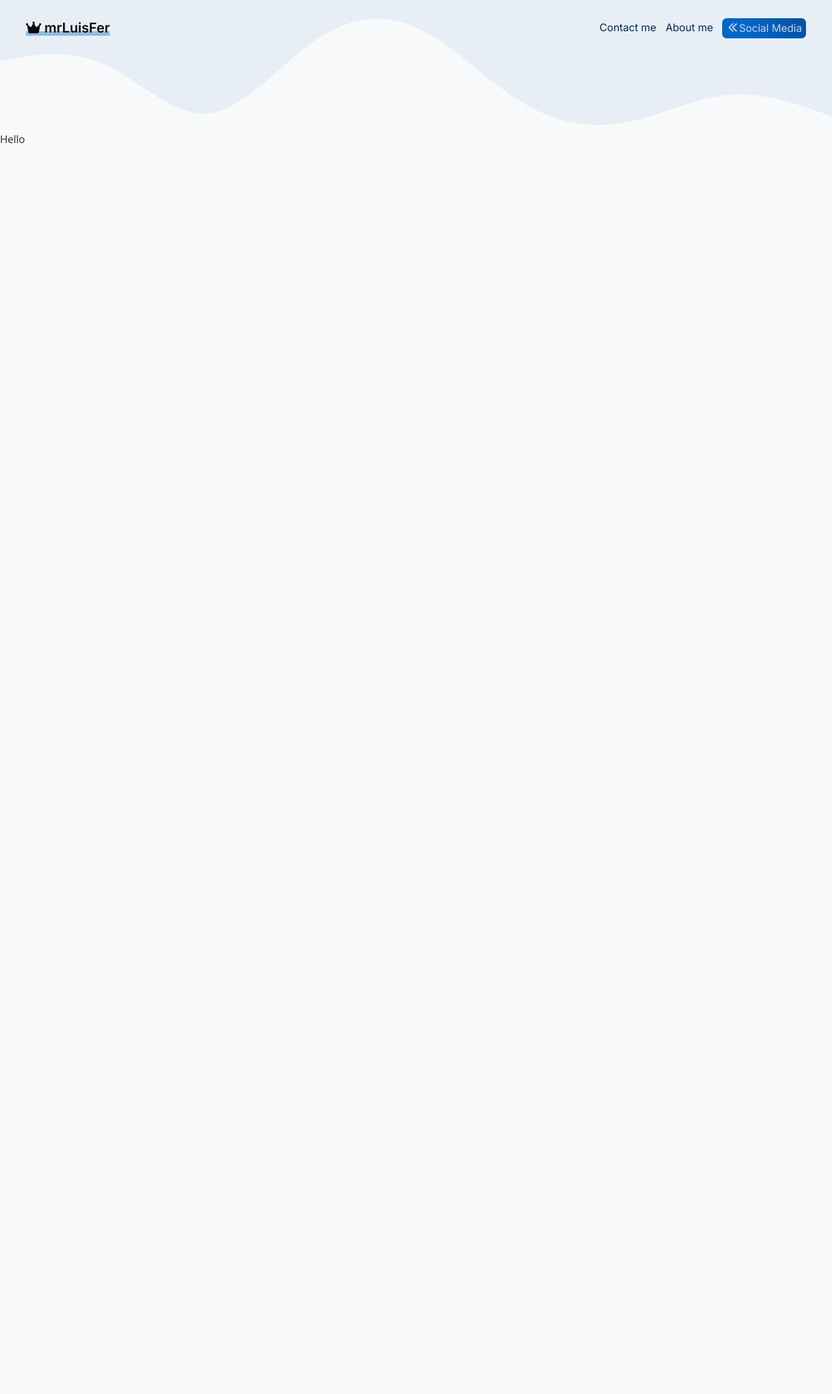
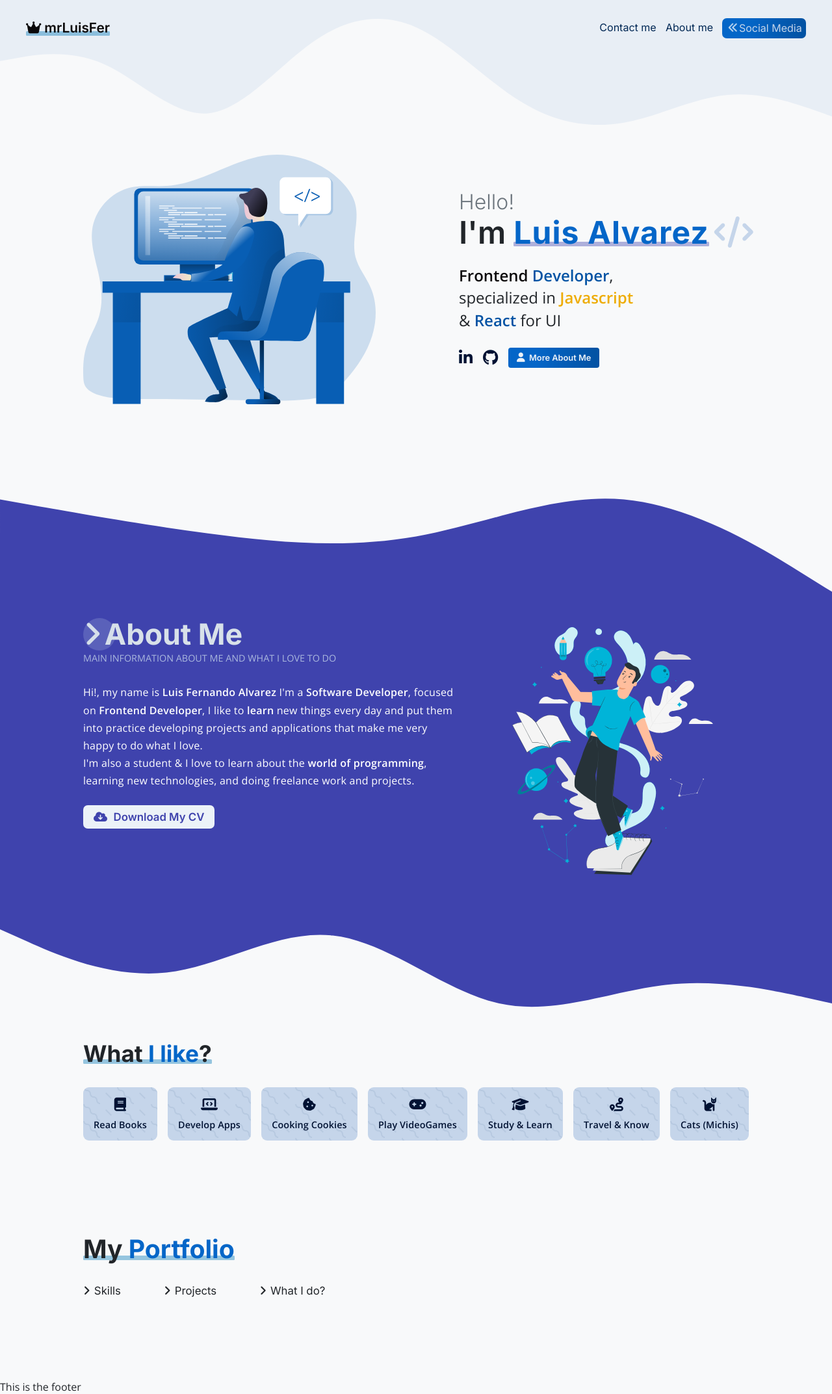
Before and after one commit to mrLuisFer/portfolio, a React (Create React App) app: page /about-me in a window 1280 px wide. Shown: the whole page at 65% size. Before the commit the page ends 800 px from the top, so only its background shows below. Built offline with nearby package versions, Linux system fonts and the light colour scheme.

Commit message:
fixed problem of not rendering component with different url

```diff
--- a/src/App.tsx
+++ b/src/App.tsx
@@ -1,18 +1,14 @@
 import React from "react"
 import "./scss/_App.scss"
 // React Router
-import {
-  BrowserRouter as Router,
-  Switch,
-  Route,
-  withRouter,
-} from "react-router-dom"
+import { BrowserRouter as Router, Switch, Route } from "react-router-dom"
 
 // views
 import HomePage from "./views/HomePage"
 import AboutMe from "./views/AboutMe"
 // components
 import NavBar from "./components/NavBar"
+import Footer from "./components/Footer"
 // Assets
 import wavePattern from "./assets/wave-pattern.svg"
 
@@ -25,10 +21,12 @@ export default function App(): JSX.Element {
         <NavBar />
 
         <Switch>
-          <Route exact path="/" component={withRouter(HomePage)}></Route>
+          <Route path="/" component={HomePage}></Route>
           <Route path="/contact-me/"></Route>
-          <Route path="/about-me/" component={withRouter(AboutMe)}></Route>
+          <Route path="/about-me/" component={AboutMe}></Route>
         </Switch>
+
+        <Footer />
       </div>
     </Router>
   )
--- /dev/null
+++ b/src/components/Footer.tsx
@@ -0,0 +1,9 @@
+import React from "react"
+
+export default function Footer() {
+  return (
+    <div>
+      <p>This is the footer</p>
+    </div>
+  )
+}
--- a/src/views/HomePage.tsx
+++ b/src/views/HomePage.tsx
@@ -4,24 +4,14 @@ import Hero from "../components/Hero"
 import AboutResume from "../components/AboutResume"
 import LikeToDo from "../components/LikeToDo"
 import ListWorksSkills from "../components/ListWorksSkills"
-// Hooks
-import { useLoader } from "../hooks/useLoader"
 
 function HomePage(): JSX.Element {
-  const loader: Boolean = useLoader(500)
-
   return (
     <>
-      {loader ? (
-        <div className="loader">Loading...</div>
-      ) : (
-        <>
-          <Hero />
-          <AboutResume />
-          <LikeToDo />
-          <ListWorksSkills />
-        </>
-      )}
+      <Hero />
+      <AboutResume />
+      <LikeToDo />
+      <ListWorksSkills />
     </>
   )
 }
```
Also changed, not shown: 1 other file (tests, documents, lock files or other folders).
